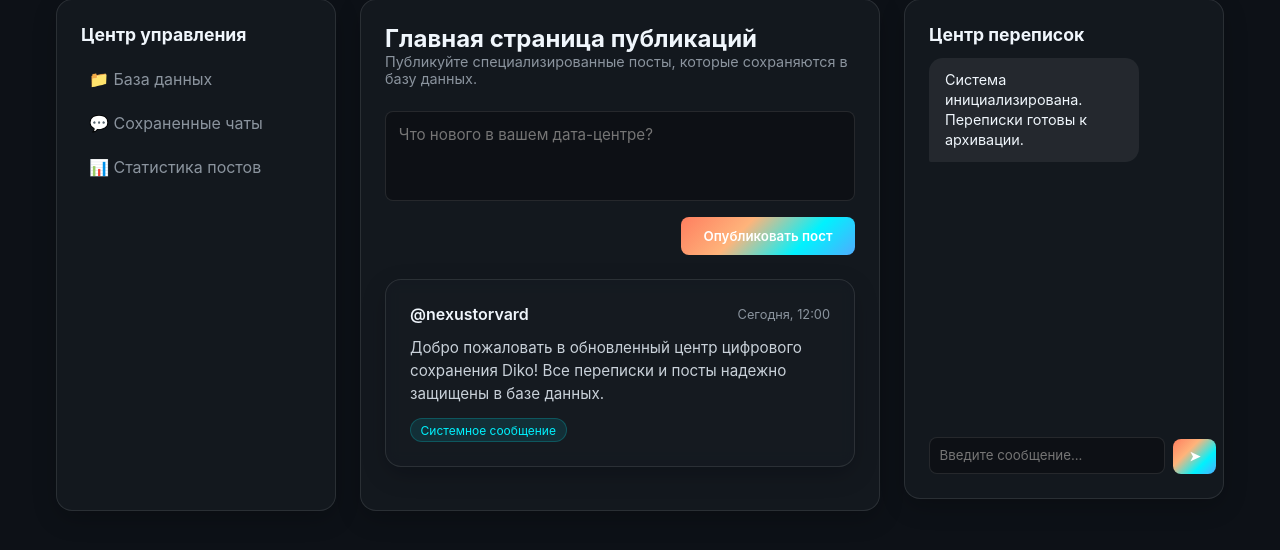
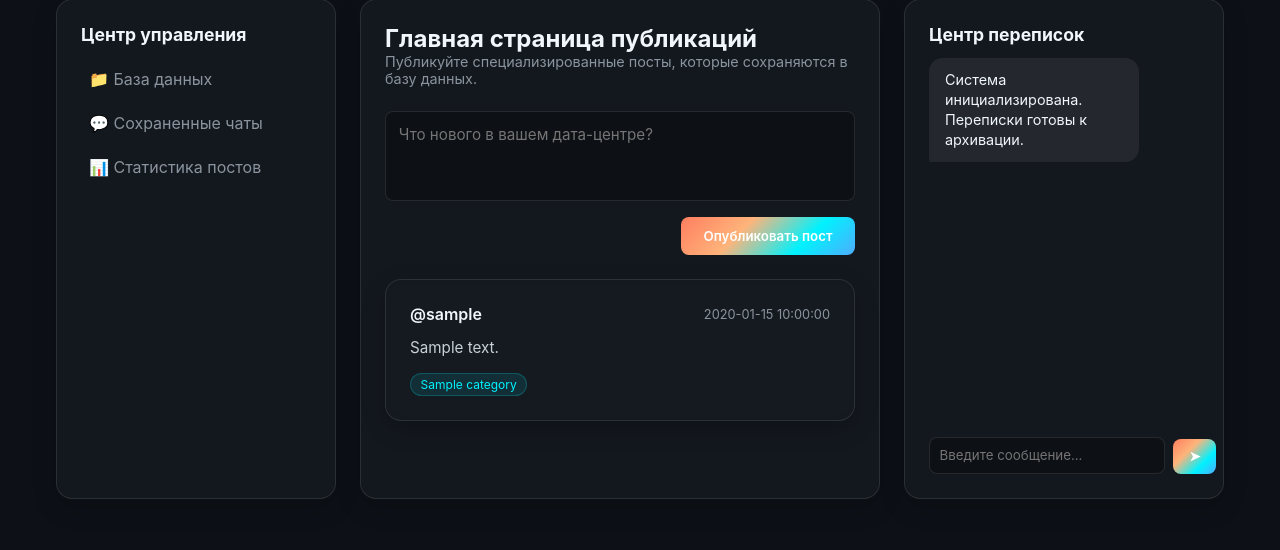
Before and after one commit to bondzuhmatvij29-boop/Diko, a Python web app: template templates/index.html in a window 1280 px wide. Shown: the part 106-656 px from the top of the page. Run offline with Jinja, Linux system fonts and the light colour scheme; the template is opened without the code that fills it: most values are stand-ins (such as "Sample title", 1, 10 or a date in 2020).

Commit message:
Update index.html

```diff
--- a/templates/index.html
+++ b/templates/index.html
@@ -4,7 +4,6 @@
     <meta charset="UTF-8">
     <meta name="viewport" content="width=device-width, initial-scale=1.0">
     <title>Diko Messenger & Data Center</title>
-    <!-- Подключение стилей -->
     <link rel="stylesheet" href="{{ url_for('static', filename='css/style.css') }}">
 </head>
 <body>
@@ -12,7 +11,6 @@
     <!-- Шапка сайта -->
     <header>
         <div class="logo-container">
-            <!-- Иконка Diko (1:1) -->
             <img src="{{ url_for('static', filename='images/logo.png') }}" alt="Diko Logo" class="logo-img">
             <span class="logo-text">Diko</span>
         </div>
@@ -30,10 +28,10 @@
         </nav>
     </header>
 
-    <!-- Основной контент (3 колонки) -->
+    <!-- Основной контент -->
     <div class="container">
 
-        <!-- Левая колонка: Навигация / Меню центра -->
+        <!-- Левая колонка -->
         <aside class="card">
             <h3 style="margin-bottom: 1rem; font-size: 1.1rem;">Центр управления</h3>
             <ul style="list-style: none; display: flex; flex-direction: column; gap: 0.5rem;">
@@ -43,44 +41,44 @@
             </ul>
         </aside>
 
-        <!-- Центральная колонка: Лента постов и создание публикаций -->
+        <!-- Центральная колонка -->
         <main class="card">
             <div class="feed-header">
                 <h2>Главная страница публикаций</h2>
                 <p style="color: var(--text-secondary); font-size: 0.9rem;">Публикуйте специализированные посты, которые сохраняются в базу данных.</p>
             </div>
 
-            <!-- Блок создания поста -->
+            <!-- Форма создания поста -->
             <div class="create-post-box">
                 <textarea id="postInput" class="post-input" placeholder="Что нового в вашем дата-центре?"></textarea>
                 <button id="publishBtn" class="btn-diko">Опубликовать пост</button>
             </div>
 
-            <!-- Лента постов (сюда скрипт добавляет карточки) -->
+            <!-- Лента постов -->
             <div id="postsContainer">
+                {% for post in posts %}
                 <div class="card post-card">
                     <div class="post-header">
-                        <span class="post-author">@nexustorvard</span>
-                        <span class="post-date">Сегодня, 12:00</span>
+                        <span class="post-author">@{{ post.username }}</span>
+                        <span class="post-date">{{ post.created_at }}</span>
                     </div>
-                    <div class="post-content">Добро пожаловать в обновленный центр цифрового сохранения Diko! Все переписки и посты надежно защищены в базе данных.</div>
-                    <span class="post-badge">Системное сообщение</span>
+                    <div class="post-content">{{ post.content }}</div>
+                    <span class="post-badge">{{ post.category }}</span>
                 </div>
+                {% endfor %}
             </div>
         </main>
 
-        <!-- Правая колонка: Быстрый чат / Центр переписок -->
+        <!-- Правая колонка: Чат -->
         <aside class="card chat-window">
             <h3 style="margin-bottom: 0.8rem; font-size: 1.1rem;">Центр переписок</h3>
 
-            <!-- Окно сообщений -->
             <div id="chatMessages" class="chat-messages">
                 <div class="message-bubble message-incoming">
                     Система инициализирована. Переписки готовы к архивации.
                 </div>
             </div>
 
-            <!-- Поле ввода сообщения -->
             <div style="display: flex; gap: 0.5rem; margin-top: 0.8rem;">
                 <input type="text" id="chatInput" placeholder="Введите сообщение..." style="flex: 1; padding: 0.6rem; background: rgba(0,0,0,0.3); border: 1px solid var(--border-color); border-radius: var(--radius-sm); color: var(--text-primary); outline: none;">
                 <button id="sendChatBtn" class="btn-diko" style="padding: 0.6rem 1rem;">➤</button>
@@ -89,7 +87,6 @@
 
     </div>
 
-    <!-- Подключение JavaScript -->
     <script src="{{ url_for('static', filename='js/app.js') }}"></script>
 </body>
 </html>
```
